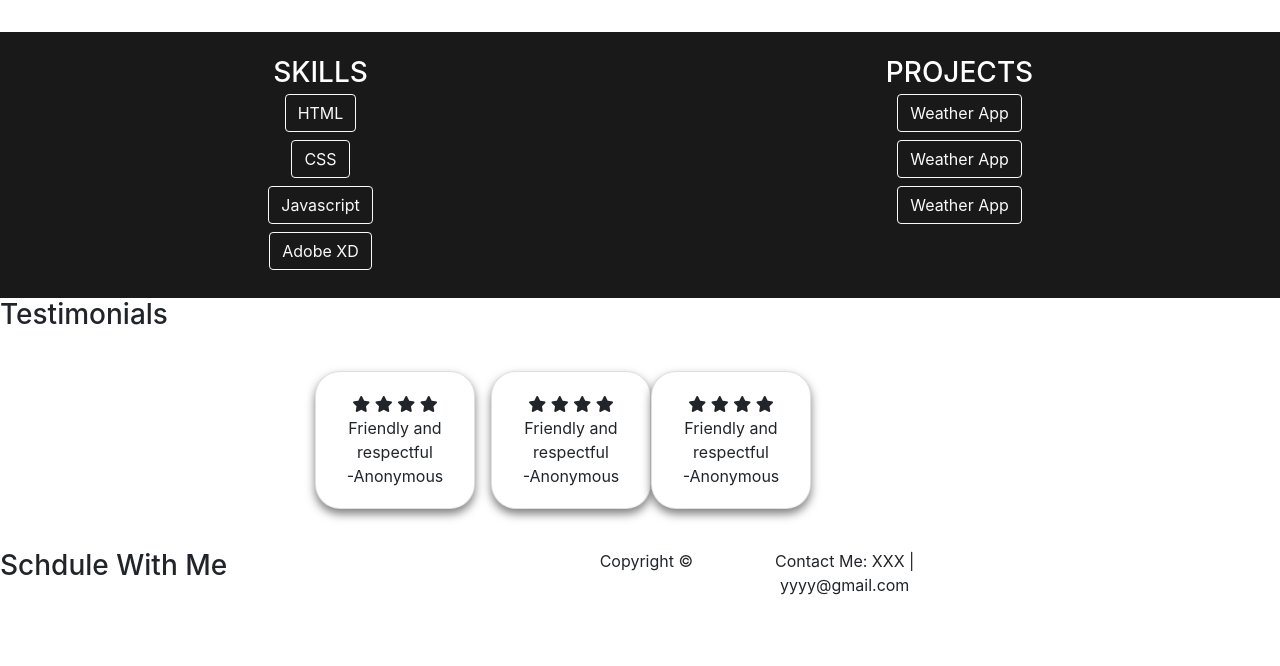
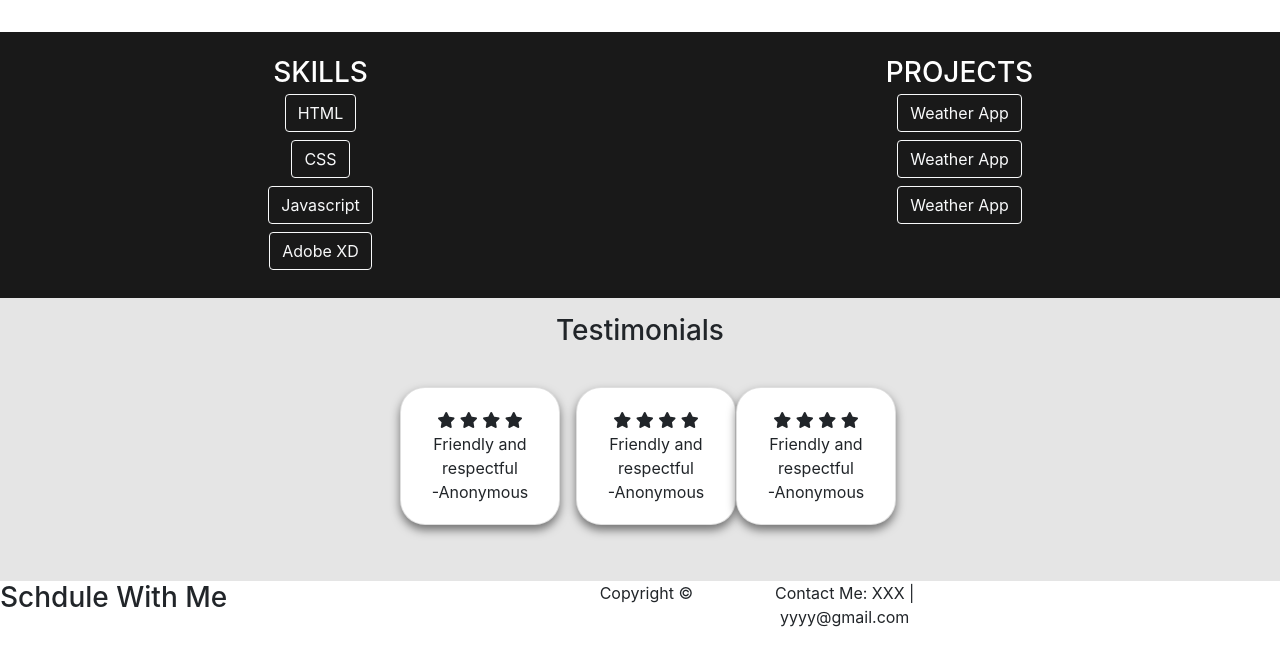
Before and after one commit to BilalBaheer/-Portfolio-With-Bootstrap, a plain HTML site: page index.html in a window 1280 px wide. Shown: the part 744-1410 px from the top of the page. Drawn offline with nearby package versions, Linux system fonts and the light colour scheme; a script that the page names is missing.

Commit message:
some CSS updates

```diff
--- a/index.html
+++ b/index.html
@@ -95,7 +95,9 @@
                 rel="noopener noreferrer">Weather App</a>
         </div>
     </div>
-    <div class="container row">
+
+    <div class="p-3 row d-flex flex-column justify-content-center align-items-center" style="background-color:rgba(0, 0, 0, 0.1)">
+
         <h3>Testimonials</h3>
 
         <div class="m-4 container d-flex flex-wrap justify-content-center align-items-center ">
```
